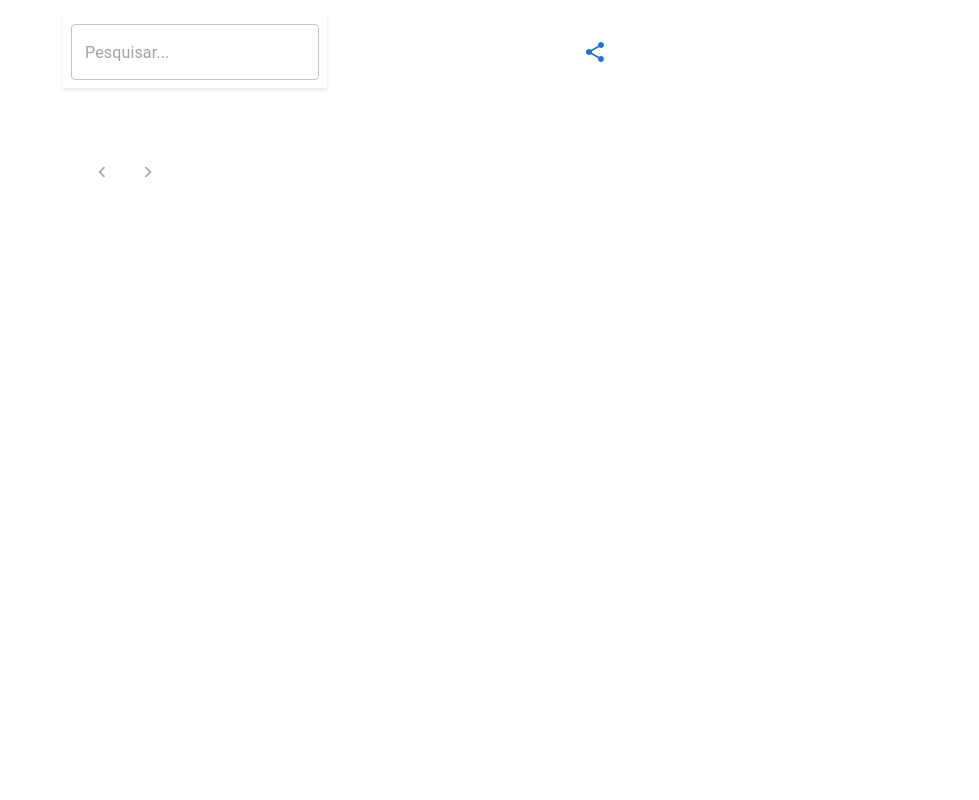
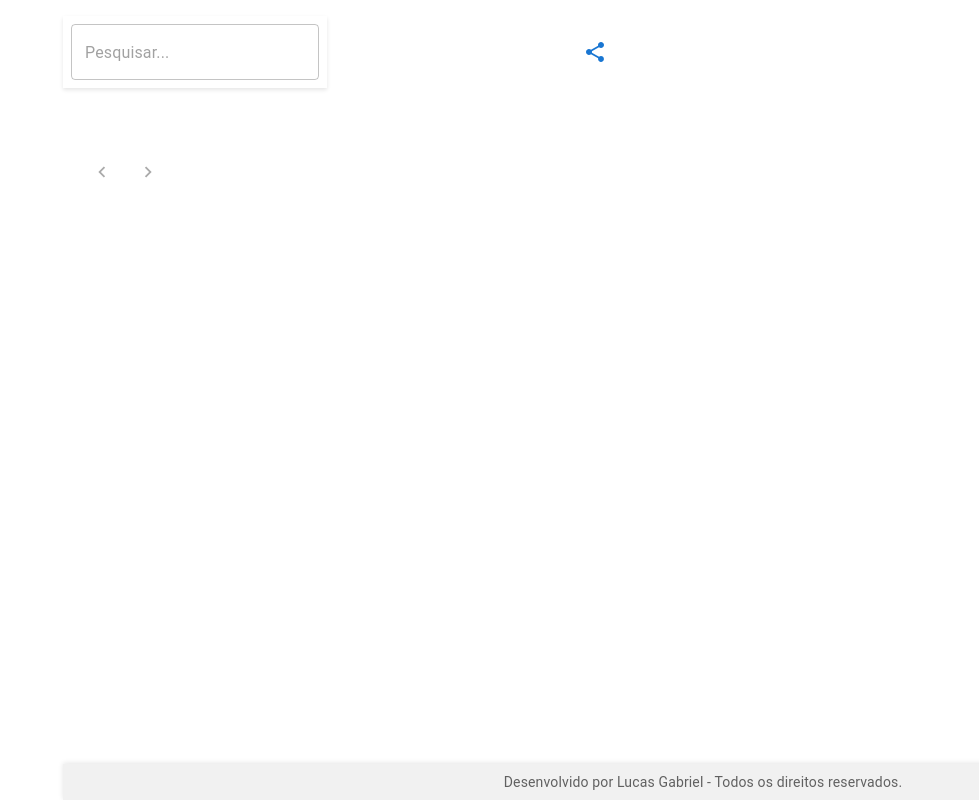
Before and after one commit to lucasleirbag/vendedor-ranking, a React (Create React App) app: page /public in a window 1280 px wide. Shown: the whole page, without its empty margins (301-1280 px from the left). Built offline with nearby package versions, Linux system fonts and the light colour scheme.

Commit message:
feat: Adicionar suporte para múltiplos números de comprador

```diff
--- /dev/null
+++ b/src/components/Signature.js
@@ -0,0 +1,25 @@
+import React from 'react';
+import { Box, Typography } from '@mui/material';
+
+function Signature() {
+    return (
+        <Box
+            sx={{
+                position: 'fixed',
+                bottom: 0,
+                width: '100%',
+                backgroundColor: '#f1f1f1',
+                padding: '8px 0',
+                textAlign: 'center',
+                boxShadow: '0 -1px 5px rgba(0,0,0,0.1)',
+                zIndex: 1000,
+            }}
+        >
+            <Typography variant="body2" color="textSecondary">
+                Desenvolvido por Lucas Gabriel - Todos os direitos reservados.
+            </Typography>
+        </Box>
+    );
+}
+
+export default Signature;
--- a/src/pages/HomePage.js
+++ b/src/pages/HomePage.js
@@ -9,6 +9,7 @@ import { getVendedores, deleteVendedor, addVendedor } from '../services/idbServi
 import { useAuth } from '../context/AuthContext';
 import EmojiEventsIcon from '@mui/icons-material/EmojiEvents';
 import ShareIcon from '@mui/icons-material/Share';
+import Signature from '../components/Signature'; // Importa o componente de assinatura
 
 function HomePage() {
     const [vendedores, setVendedores] = useState([]);
@@ -142,6 +143,7 @@ function HomePage() {
             >
                 Sair
             </Button>
+            <Signature /> {/* Adiciona a assinatura fixada */}
         </Container>
     );
 }
--- a/src/pages/LoginPage.js
+++ b/src/pages/LoginPage.js
@@ -1,6 +1,7 @@
 import React, { useState } from 'react';
 import { useAuth } from '../context/AuthContext';
 import { Container, TextField, Button, Box, Typography } from '@mui/material';
+import Signature from '../components/Signature'; // Importa o componente de assinatura
 
 function LoginPage() {
     const [username, setUsername] = useState('');
@@ -13,8 +14,8 @@ function LoginPage() {
     };
 
     return (
-        <Container maxWidth="xs">
-            <Box sx={{ mt: 8 }}>
+        <Container maxWidth="xs" sx={{ minHeight: '100vh', display: 'flex', flexDirection: 'column', justifyContent: 'center' }}>
+            <Box sx={{ mb: 'auto', mt: 8 }}>
                 <Typography variant="h4" gutterBottom>Login</Typography>
                 <form onSubmit={handleSubmit}>
                     <TextField
@@ -43,6 +44,7 @@ function LoginPage() {
                     </Button>
                 </form>
             </Box>
+            <Signature /> {/* Adiciona a assinatura fixada */}
         </Container>
     );
 }
--- a/src/pages/PublicPage.js
+++ b/src/pages/PublicPage.js
@@ -6,6 +6,7 @@ import { getVendedores } from '../services/idbService';
 import CompradoresModal from '../components/CompradoresModal';
 import ShareIcon from '@mui/icons-material/Share';
 import EmojiEventsIcon from '@mui/icons-material/EmojiEvents';
+import Signature from '../components/Signature';
 
 function PublicPage() {
     const [vendedores, setVendedores] = useState([]);
@@ -36,7 +37,6 @@ function PublicPage() {
         vendedor.nome.toLowerCase().includes(searchQuery.toLowerCase())
     );
 
-    // Calcula o ranking das congregações
     const congregacaoRanking = vendedores.reduce((acc, vendedor) => {
         acc[vendedor.congregacao] = (acc[vendedor.congregacao] || 0) + vendedor.quantidade;
         return acc;
@@ -54,17 +54,17 @@ function PublicPage() {
     };
 
     return (
-        <Container maxWidth="sm" sx={{ padding: 2 }}>
+        <Container maxWidth="sm" sx={{ padding: 2, position: 'relative', minHeight: '100vh' }}>
             <Box sx={{ display: 'flex', justifyContent: 'space-between', alignItems: 'center', marginBottom: 2 }}>
                 <SearchBar onSearch={setSearchQuery} />
                 <IconButton onClick={handleCopyLink} color="primary" aria-label="compartilhar link">
                     <ShareIcon />
                 </IconButton>
             </Box>
-            <Box sx={{ display: 'flex', justifyContent: 'space-around', marginY: 2 }}>
+            <Box sx={{ display: 'flex', justifyContent: 'center', marginY: 2 }}>
                 {congregacaoRankingSorted.map(([congregacao, total], index) => (
-                    <Box key={congregacao} sx={{ textAlign: 'center' }}>
-                        <EmojiEventsIcon style={{ color: getTrophyColor(index), fontSize: '2rem' }} />
+                    <Box key={congregacao} sx={{ textAlign: 'center', marginX: 2 }}>
+                        <EmojiEventsIcon style={{ color: getTrophyColor(index), fontSize: '3rem' }} />
                         <Typography variant="h6">
                             {index + 1}° {congregacao}
                         </Typography>
@@ -87,6 +87,7 @@ function PublicPage() {
                     vendedor={selectedVendedor}
                 />
             )}
+            <Signature /> {/* Adiciona a assinatura fixada */}
         </Container>
     );
 }
```
